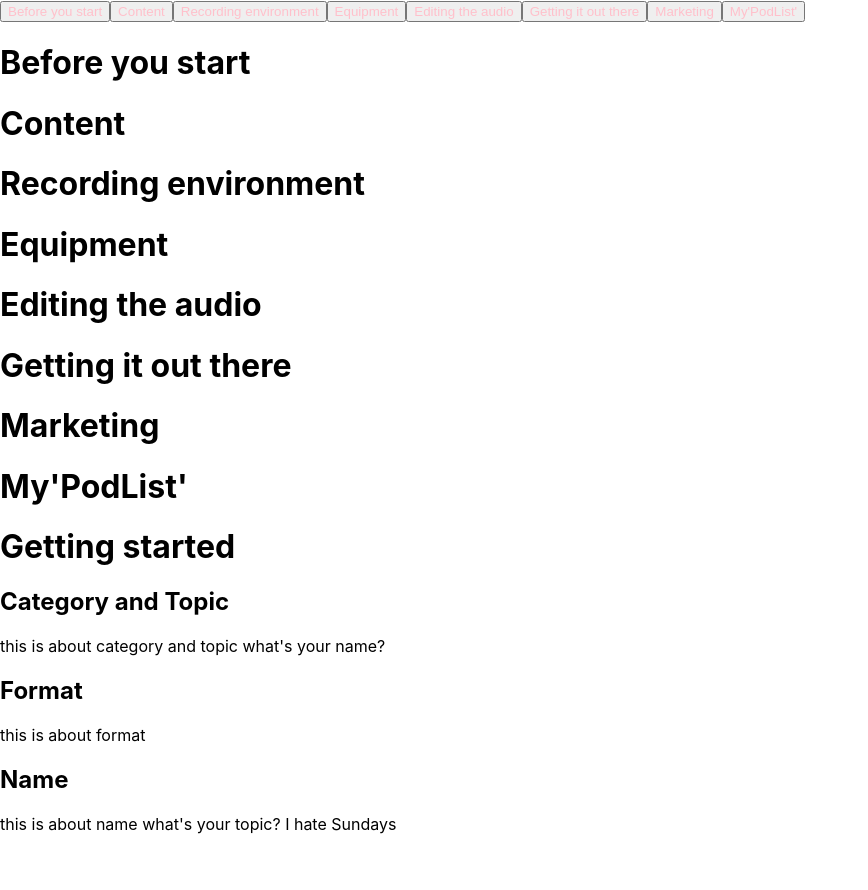
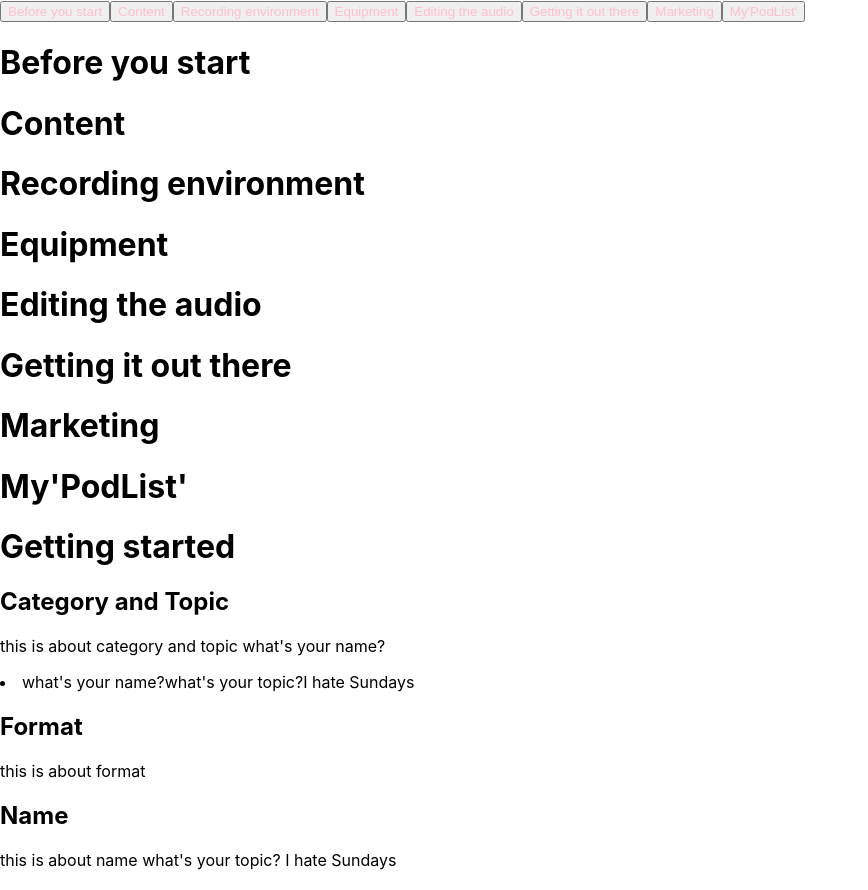
Before and after one commit to SchoolOfCode/w15_collaborative-react-project-podclass, a React (Create React App) app in the folder podclass/: page / in a window 1280 px wide. Both pictures are taken after a click on the button "Before you start". Shown: the whole page, without its empty margins (0-868 px from the left). Before the commit the page ends 854 px from the top, so only its background shows below. Built offline with nearby package versions, Linux system fonts and the light colour scheme.

Commit message:
working on checklist items

```diff
--- a/podclass/src/App.js
+++ b/podclass/src/App.js
@@ -17,6 +17,9 @@ function App() {
     console.log("hello", contentState);
   }
 
+  function logHello (){
+    console.log ("hello world");
+  }
   return (
     /* contentData.map((contentData) => {
       <p key={`${contentData.id}`}>{contentData.header} </p>}); */
--- a/podclass/src/components/Display/index.js
+++ b/podclass/src/components/Display/index.js
@@ -6,6 +6,7 @@ const Display = ({ content }) => {
           <h1> {item.header}</h1>
           <h2>{item.subheadings[0]}</h2>
           <p>{item.textContent[0]}</p>
+          <li>{item.checklist}</li>
           <h2>{item.subheadings[1]}</h2>
           <p>{item.textContent[1]}</p>
           <h2>{item.subheadings[2]}</h2>
--- a/podclass/src/components/List/index.js
+++ b/podclass/src/components/List/index.js
@@ -1,7 +1,7 @@
 function List (props) {
 
     return (
-        <li></li>
+        <li></li></li>
     )
 
 }
--- a/podclass/src/pageContent.js
+++ b/podclass/src/pageContent.js
@@ -13,6 +13,11 @@ export const contentData = [
       `this is about category and topic ${listItems[0]}`,
       "this is about format",
       `this is about name ${listItems[1]} ${listItems[2]}`,
+    ],
+    checklist: [
+        "what's your name?",
+        "what's your topic?",
+        "I hate Sundays"
     ],
     images: ["getting started 1", "getting started2"],
   },
```
Also changed, not shown: 1 other file (tests, documents, lock files or other folders).
